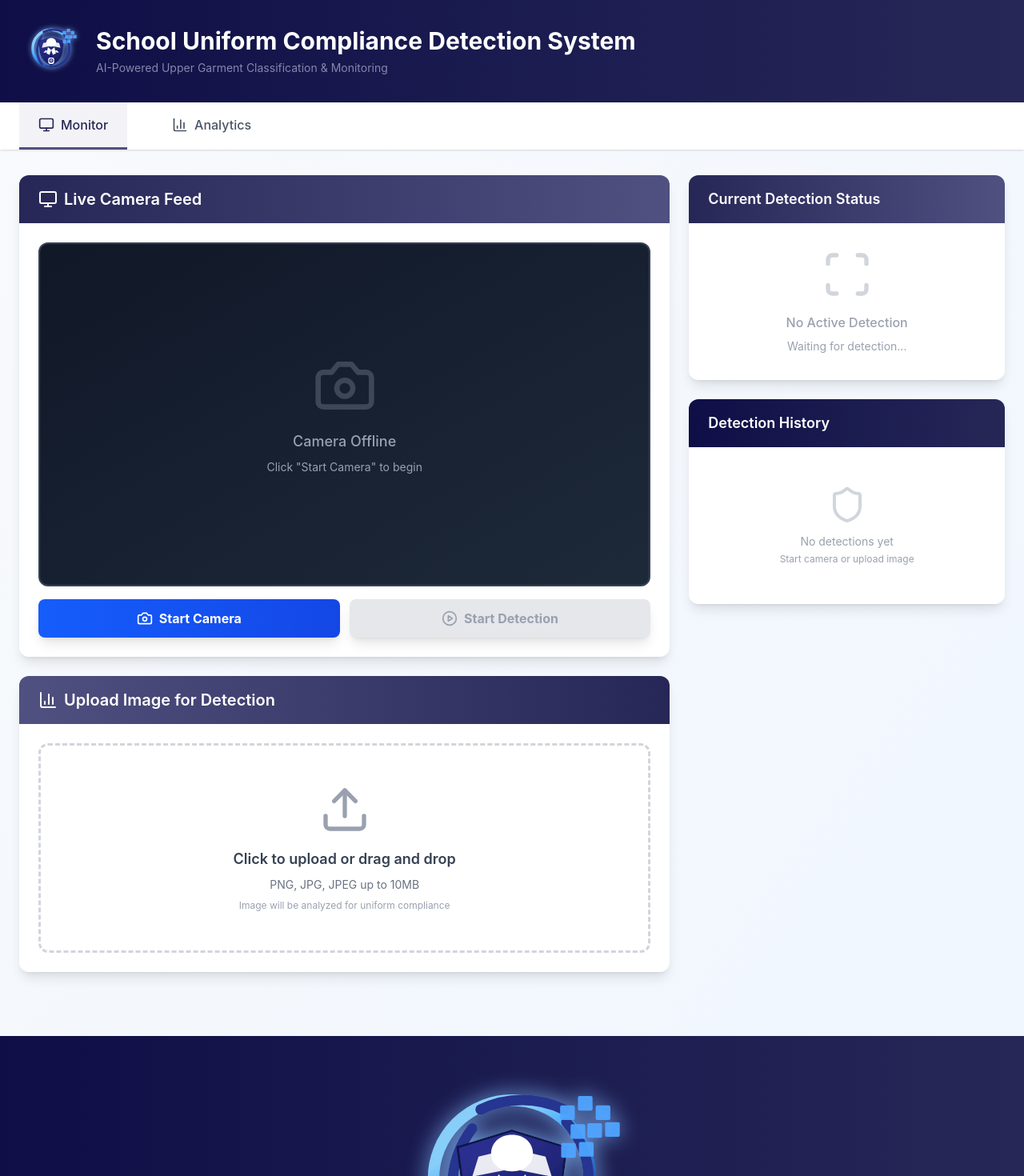
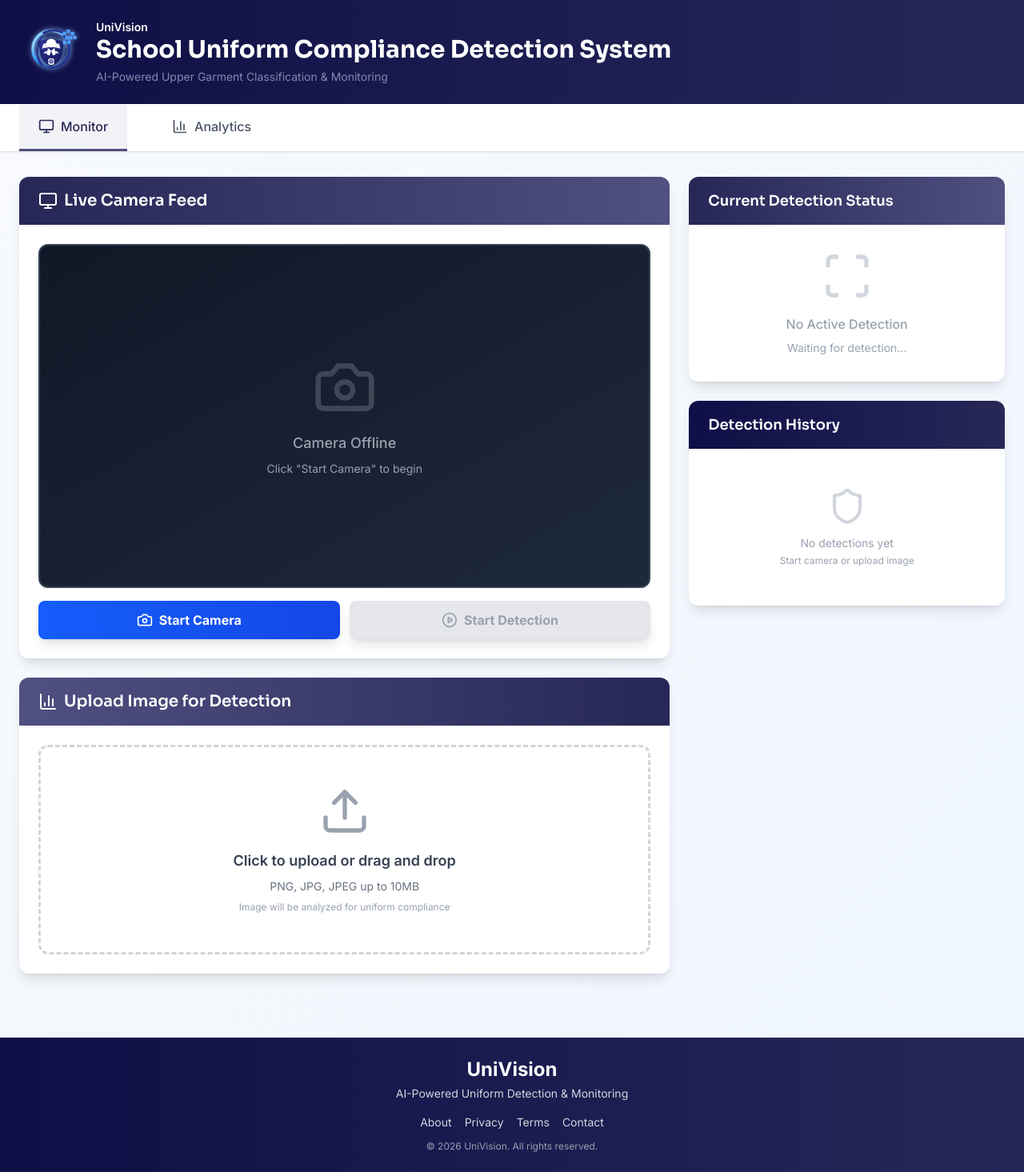
Before and after one commit to benedink/ml-torso-classification, a React (Vite) app: page / in a window 1280 px wide. Shown: the top 1470 px of the page at 80% size. Built offline with nearby package versions, Linux system fonts and the light colour scheme.

Commit message:
Replace footer and header with UniVision text; update fonts and typography
Co-authored-by: Copilot <223556219+Copilot@users.noreply.github.com>

```diff
--- a/src/app/App.tsx
+++ b/src/app/App.tsx
@@ -62,6 +62,7 @@ export default function App() {
           <div className="flex items-center gap-3 sm:gap-4">
             <BrandLogo variant="compact" className="w-16 sm:w-20 flex-shrink-0" />
             <div className="min-w-0">
+              <div className="text-sm font-semibold text-white">UniVision</div>
               <h1 className="text-lg sm:text-2xl lg:text-3xl font-bold text-white leading-tight">
                 School Uniform Compliance Detection System
               </h1>
@@ -249,7 +250,17 @@ export default function App() {
       <footer className="bg-gradient-to-r from-[#0F0E47] to-[#272757] text-white mt-8 sm:mt-12">
         <div className="max-w-7xl mx-auto px-4 sm:px-6 py-4 sm:py-6">
           <div className="flex justify-center">
-            <BrandLogo variant="full" className="w-full max-w-[360px]" />
+            <div className="w-full max-w-md text-center">
+              <div className="text-2xl font-bold text-white">UniVision</div>
+              <p className="text-sm text-gray-300 mt-1">AI-Powered Uniform Detection & Monitoring</p>
+              <div className="mt-4 flex flex-col sm:flex-row sm:justify-center gap-4 text-sm text-gray-300">
+                <a href="#" className="hover:underline">About</a>
+                <a href="#" className="hover:underline">Privacy</a>
+                <a href="#" className="hover:underline">Terms</a>
+                <a href="mailto:contact@example.com" className="hover:underline">Contact</a>
+              </div>
+              <div className="mt-3 text-xs text-gray-400">© {new Date().getFullYear()} UniVision. All rights reserved.</div>
+            </div>
           </div>
         </div>
       </footer>
--- a/src/styles/index.css
+++ b/src/styles/index.css
@@ -1,3 +1,3 @@
-@import './fonts.css';
+@import url('https://fonts.googleapis.com/css2?family=Inter:wght@400;500;600;700&family=Sora:wght@500;600;700&display=swap');
 @import './tailwind.css';
 @import './theme.css';
--- a/src/styles/theme.css
+++ b/src/styles/theme.css
@@ -24,6 +24,8 @@
   --switch-background: #cbced4;
   --font-weight-medium: 500;
   --font-weight-normal: 400;
+  --font-sans: 'Inter', ui-sans-serif, system-ui, -apple-system, 'Segoe UI', Roboto, 'Helvetica Neue', Arial;
+  --font-heading: 'Sora', var(--font-sans);
   --ring: oklch(0.708 0 0);
   --chart-1: oklch(0.646 0.222 41.116);
   --chart-2: oklch(0.6 0.118 184.704);
@@ -126,6 +128,7 @@
 
   body {
     @apply bg-background text-foreground;
+    font-family: var(--font-sans);
   }
 
   /**
@@ -141,24 +144,28 @@
     font-size: var(--text-2xl);
     font-weight: var(--font-weight-medium);
     line-height: 1.5;
+    font-family: var(--font-heading);
   }
 
   h2 {
     font-size: var(--text-xl);
     font-weight: var(--font-weight-medium);
     line-height: 1.5;
+    font-family: var(--font-heading);
   }
 
   h3 {
     font-size: var(--text-lg);
     font-weight: var(--font-weight-medium);
     line-height: 1.5;
+    font-family: var(--font-heading);
   }
 
   h4 {
     font-size: var(--text-base);
     font-weight: var(--font-weight-medium);
     line-height: 1.5;
+    font-family: var(--font-heading);
   }
 
   label {
```
Also changed, not shown: temp_frame.jpg (added).
